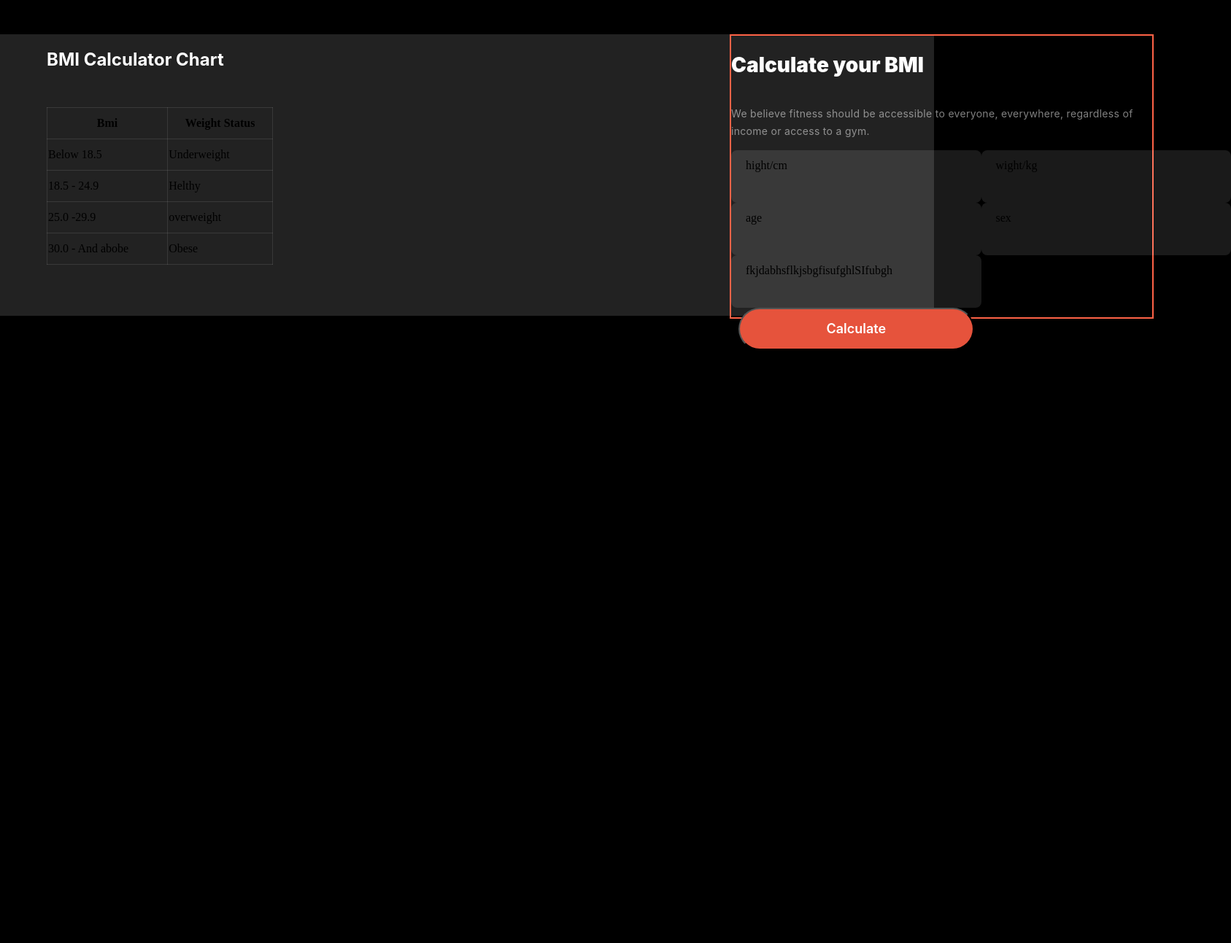
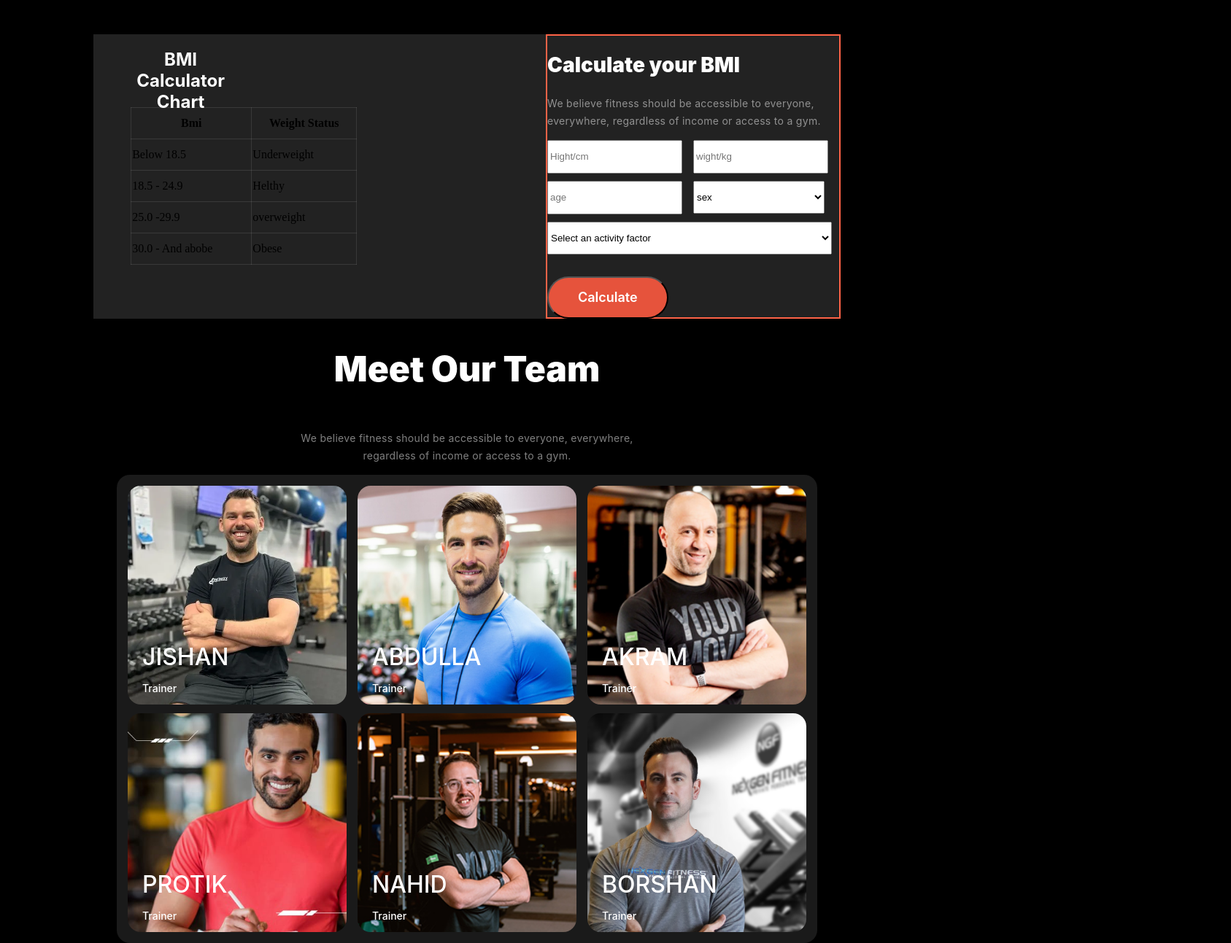
Before and after one commit to ratulchoron/ASSIGNMENT-RC2, a plain HTML site: page index.html in a window 1280 px wide. Shown: the part 2374-3667 px from the top of the page at 73% size, 1687 px wide, since content can reach past the window. Before the commit the page ends 2854 px from the top, so only its background shows below. Drawn offline with Linux system fonts and the light colour scheme; a web font is replaced by a local one.

Commit message:
team section added

```diff
--- a/index.html
+++ b/index.html
@@ -3,7 +3,9 @@
 <head>
     <meta charset="UTF-8">
     <meta name="viewport" content="width=device-width, initial-scale=1.0">
-    <title>ASSIGNMENT --2--RC</title> <link rel="stylesheet" href="styles/style.css">
+    <title>ASSIGNMENT --2--RC</title>
+    <!-- font asome cdm --> <script src="https://kit.fontawesome.com/ab462289c6.js" crossorigin="anonymous"></script>
+    <link rel="stylesheet" href="styles/style.css">
     <style>
         @import url('https://fonts.cdnfonts.com/css/miama');
 </style>
@@ -13,6 +15,7 @@
         <nav class="nav-section">
             <h1 class="header-h1">Fitness</h1>
             <div class="nav-full">
+
 
              <button class="nav-btn">Home</button>
 
@@ -172,31 +175,66 @@
                         <h1 class="Bmi-part-taitleee">Calculate your BMI</h1>
                         <p class="bmi-part-desss">We believe fitness should be accessible to everyone,
                             everywhere, regardless of income or access to a gym. </p>
+
                         <div class="inputs">
 
-                            <div class="hight">hight/cm</div>
-                            <div class="wight">wight/kg</div>
-                            <div class="age">age</div>
-                            <div class="sex">sex</div>
-                            <div class="description">fkjdabhsflkjsbgfisufghlSIfubgh</div>
-                            <!-- <input type="number" name="" id="">
-                            <input type="number" name="" id="">
-                            <input type="number" name="" id="">
-                            <input type="radio" name="" id="">
-                            <input type="radio" name="" id=""> -->
+                            <div class="box"><input class="hight" type="text" name="" id="box-1" placeholder="Hight/cm"></div>
+                            <div class="box"><input class="wight" type="text" name="" id="box-2" placeholder="wight/kg"></div>
+                            <div class="box"><input class="age" type="text" name="" id="box-3" placeholder="age"></div>
 
-                            <button class="head-btn-1">Calculate</button>
+                        <div class="box"><select class="sex" name="" id="box-4"><option value="sex">sex              </option></select> </div>
+                            <div class="box"><select class="description" name="" id="box-5"><option value="Select an activity factor">
+                                Select an activity factor</option></select></div>
+                        </div>
 
 
 
-
-
-                        </div>
+                            <button class="btn-calculate">Calculate</button>
 
                     </div>
 
 
 
+                </div>
+
+                <div class="our-team-container">
+                    <h1 class="our-team-taitle">Meet Our Team</h1>
+                    <p class="our-tyeam-des">We believe fitness should be accessible to everyone,
+                        everywhere, <br> regardless of income or access to a gym.</p>
+                    <div class="team-imges">
+                       <div class="member-img-1">
+
+                        <h3 class="member-name">JISHAN </h3>
+                        <p class="member-des">Trainer</p>
+                       </div>
+
+                       <div class="member-img-2">
+                        <h3 class="member-name">ABDULLA</h3>
+                        <p class="member-des">Trainer</p>
+                       </div>
+
+                       <div class="member-img-3">
+
+                        <h3 class="member-name">AKRAM</h3>
+                        <p class="member-des">Trainer</p>
+                       </div>
+                       <div class="member-img-4">
+
+                        <h3 class="member-name">PROTIK</h3>
+                        <p class="member-des">Trainer</p>
+                       </div>
+                       <div class="member-img-5">
+
+                        <h3 class="member-name">NAHID </h3>
+                        <p class="member-des">Trainer</p>
+                       </div>
+                       <div class="member-img-6">
+
+                        <h3 class="member-name">BORSHAN</h3>
+                        <p class="member-des">Trainer</p>
+                       </div>
+
+                    </div>
                 </div>
 
 
@@ -207,23 +245,11 @@
 
 
 
-
-           </div>
+    </div>
 
 
 
             </section>
-
-         <section class="section-three">
-
-
-
-
-         </section>
-
-
-
-
 
 
            </main>
--- a/styles/style.css
+++ b/styles/style.css
@@ -432,10 +432,10 @@ margin-top: 20px; }
 
 
 .bmai-calculator-container{
-    width: 100%;
+    width: 80%;
     background: rgb(34, 34, 34);
     position: static;
-    height: 587px; position: relative; display: flex;
+    display: flex;
 
     /* flex: none;
     order: 2;
@@ -469,18 +469,13 @@ margin-top: 20px; }
 
 
 
-.BMI-Calculator-part-tow{/* Frame 40 */
-    position: absolute;
-    width: 577px;
+.BMI-Calculator-part-tow{
+
+    width: auto;
     height: 386px;
 border: 2px solid tomato;
-    /* Auto layout */
-    display: flex;
-    flex-direction: column;
-    justify-content: flex-start;
-    align-items: flex-start;
-    padding: 0px;
-    margin-left: 1000px;
+    margin-left: 27rem;
+
     }
 
 
@@ -501,29 +496,136 @@ border: 2px solid tomato;
         letter-spacing: 0.3px;
         text-align: left; }
 
-    .inputs{ display: grid;
-      grid-template-areas: "hight wight"
-                           "age  sex"
-                           "description description" ;}
+    .inputs{ display: grid; grid-template-columns: 200px 200px; grid-row: 3 / 2; row-gap: 10px; }
 
-    .hight{ grid-area: hight  ; width: 282.5px; padding: 12px 40px 12px 20px; border-radius: 8px;
+    #box-1{ height: 40px;  padding: auto; }
+    #box-2{ height: 40px; padding: auto; }
+    #box-3{ height: 40px;  padding: auto; }
+    #box-4{ height: 45px; width: 180px; padding: auto; }
+    #box-5{ height: 45px; width: 390px; padding: auto; }
+
+
+
+                 .btn-calculate{border-radius: 35px;
+                    background: rgb(230, 83, 60);
+                    padding: 16px 40px 16px 40px;
+                    color: rgb(255, 255, 255);
+                    font-family: Inter;
+                    font-size: 18px;
+                    font-weight: 600;
+                    line-height: 22px;
+                    margin-top: 30px;
+                    }
+
+    /* .hight{   padding: 12px 40px 12px 20px; border-radius: 8px;
 
         background: rgba(255, 255, 255, 0.1);
-        height: 48px;}
-    .wight{grid-area: wight ; width: 282.5px; padding: 12px 40px 12px 20px; border-radius: 8px;
+        }
+    .wight{ padding: 12px 40px 12px 20px; border-radius: 8px;
 
         background: rgba(255, 255, 255, 0.1);
-        height: 48px;}
-    .age{grid-area:  age ; width: 282.5px; padding: 12px 40px 12px 20px;border-radius: 8px;
+        }
+    .age{  padding: 12px 40px 12px 20px; border-radius: 8px;
 
         background: rgba(255, 255, 255, 0.1);
-        height: 48px;}
-    .sex{grid-area: sex ; width: 282.5px; padding: 12px 40px 12px 20px; border-radius: 8px;
+        }
+    .sex{ padding: 12px 40px 12px 20px; border-radius: 8px;
 
         background: rgba(255, 255, 255, 0.1);
-        height: 48px; width: 282.5px;
-        height: 48px;}
-    .description{grid-area:description ;  width: 282.5px; padding: 12px 40px 12px 20px; border-radius: 8px;
+        }
+    .description{ padding: 12px 40px 12px 20px; border-radius: 8px;
 
-        background: rgba(255, 255, 255, 0.1);
-        height: 48px;}
+        background: rgba(255, 255, 255, 0.1); */
+
+.our-team-container{ width: 100%;   height: auto;
+    display: flex;  flex-direction: column;
+    justify-content: center;
+    align-items: center; }
+
+.our-team-taitle{color: rgb(255, 255, 255);
+    font-family: Inter;
+    font-size: 48px;
+    font-weight: 900;
+    line-height: 120%;
+    letter-spacing: 0%;
+    text-align: center;}
+
+.our-tyeam-des{color: rgba(255, 255, 255, 0.5);
+    font-family: Inter;
+    font-size: 14px;
+    font-weight: 400;
+    line-height: 24px;
+    letter-spacing: 0.3px;
+    text-align: center;}
+
+.team-imges{display: grid; grid-template-columns: repeat(3 , 1fr);
+    border-radius: 18px;
+
+    background: rgba(255, 255, 255, 0.1); padding: 15px; row-gap: 12px; column-gap: 15px ;}
+
+        .member-img-1{ height: 300px; width: 300px;
+            border-radius: 18px;
+            background: rgba(0, 0, 0, 0.2); background-image: url(../images/trainer1.png);
+            background-size: cover; background-position: center;
+            overflow: hidden; display: flex; flex-direction: column; justify-content: end; }
+
+
+
+            .member-img-2{ height: 300px; width: 300px;
+                border-radius: 18px;
+                background: rgba(0, 0, 0, 0.2); background-image: url(../images/trainer2.png);
+                background-size: cover; background-position: center;
+                overflow: hidden;  display: flex; flex-direction: column; justify-content: end; }
+
+
+
+                .member-img-3{ height: 300px; width: 300px;
+                    border-radius: 18px;
+                    background: rgba(0, 0, 0, 0.2); background-image: url(../images/trainer3.png);
+                    background-size: cover; background-position: center;
+                    overflow: hidden;  display: flex; flex-direction: column; justify-content: end;}
+
+
+                    .member-img-4{ height: 300px; width: 300px;
+                        border-radius: 18px;
+                        background: rgba(0, 0, 0, 0.2); background-image: url(../images/trainer4.png);
+                        background-size: cover; background-position: center;
+                        overflow: hidden; display: flex; flex-direction: column; justify-content: end;  }
+
+
+                .member-img-5{ height: 300px; width: 300px;
+                            border-radius: 18px;
+                            background: rgba(0, 0, 0, 0.2); background-image: url(../images/trainer5.png);
+                            background-size: cover; background-position: center;
+                            overflow: hidden; display: flex; flex-direction: column; justify-content: end; }
+
+
+            .member-img-6{ height: 300px; width: 300px;
+                                border-radius: 18px;
+                                background: rgba(0, 0, 0, 0.2);
+                                background-image: url(../images/trainer6.png);
+                                background-size: cover; background-position: center;
+                                overflow: hidden; display: flex; flex-direction: column; justify-content: end;}
+
+
+
+
+
+
+
+
+            .member-name{color: rgb(255, 255, 255);
+                font-family: Inter;
+                font-size: 32px;
+                font-weight: 500;
+                line-height: 120%;
+                letter-spacing: 0%;
+                margin-bottom: 0px;
+                margin-left: 20px; }
+            .member-des{color: rgb(255, 255, 255);
+                font-family: Inter;
+                font-size: 14px;
+                font-weight: 500;
+                line-height: 17px;
+                letter-spacing: 0px;
+                margin-left: 20px;}
```
